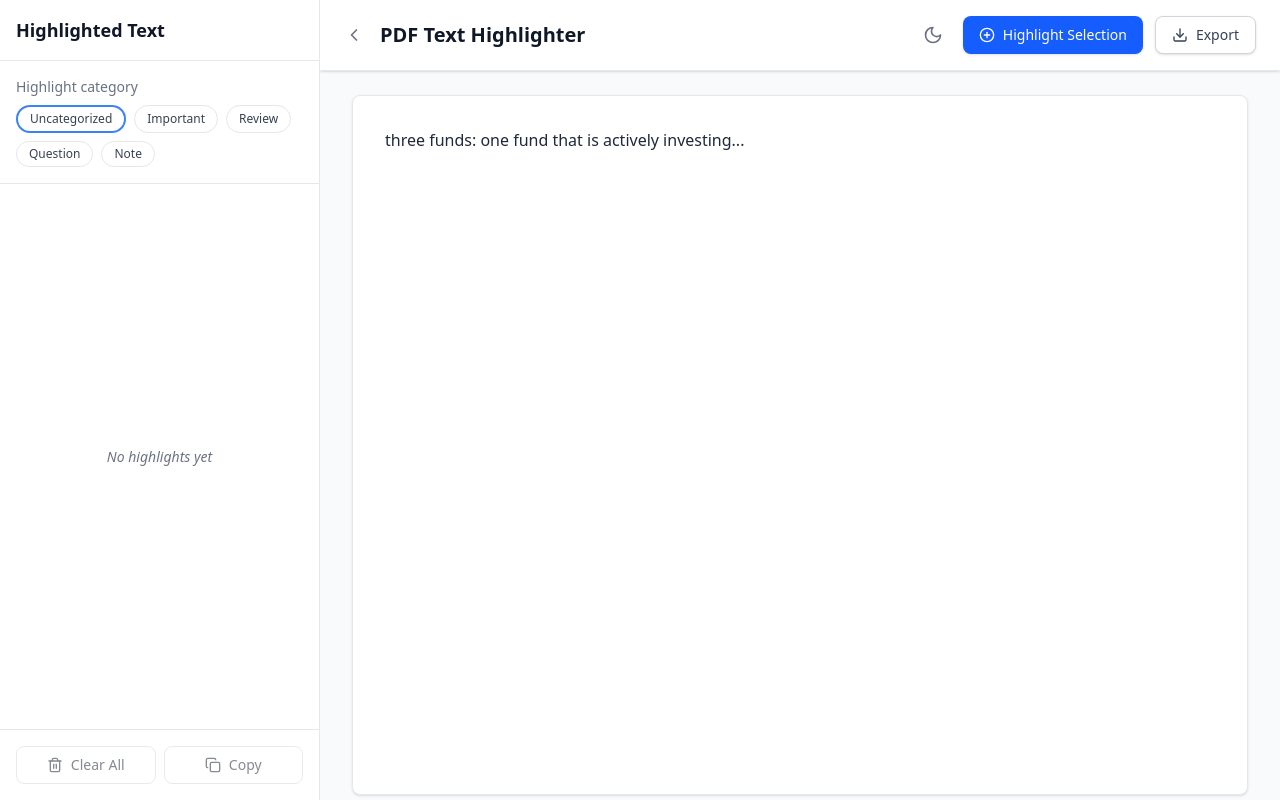
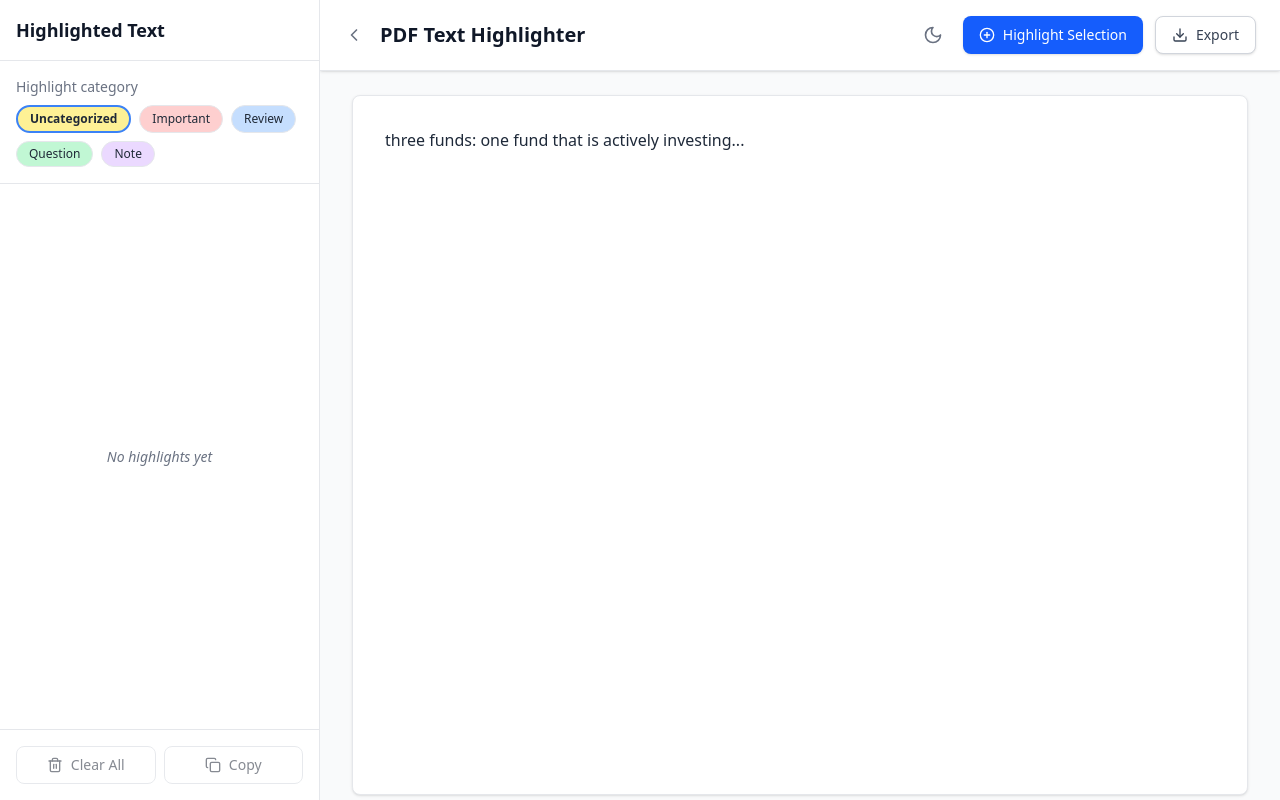
Before and after one commit to Rc0fficial/pdf-highlighter, a React (Vite) app: page / in a window 1280 px wide. Built offline with nearby package versions, Linux system fonts and the light colour scheme.

Commit message:
Fix: categories color fixed

```diff
--- a/src/components/PdfHighlighter.jsx
+++ b/src/components/PdfHighlighter.jsx
@@ -11,13 +11,43 @@ export function PdfHighlighter() {
   // Sample PDF text (replace with actual PDF rendering later)
   const sampleText = `three funds: one fund that is actively investing...`;
 
-  // Predefined categories with colors
+  // Define colors with actual CSS values instead of Tailwind classes
   const categories = [
-    { name: 'Uncategorized', color: 'bg-yellow-200/60', darkColor: 'bg-yellow-300/40' },
-    { name: 'Important', color: 'bg-red-200/60', darkColor: 'bg-red-300/40' },
-    { name: 'Review', color: 'bg-blue-200/60', darkColor: 'bg-blue-300/40' },
-    { name: 'Question', color: 'bg-green-200/60', darkColor: 'bg-green-300/40' },
-    { name: 'Note', color: 'bg-purple-200/60', darkColor: 'bg-purple-300/40' }
+    {
+      name: 'Uncategorized',
+      lightColor: 'rgba(254, 240, 138, 0.6)',
+      darkColor: 'rgba(253, 224, 71, 0.4)',
+      buttonColor: 'rgba(254, 240, 138, 0.9)',
+      darkButtonColor: 'rgba(253, 224, 71, 0.7)'
+    },
+    {
+      name: 'Important',
+      lightColor: 'rgba(254, 202, 202, 0.6)',
+      darkColor: 'rgba(252, 165, 165, 0.4)',
+      buttonColor: 'rgba(254, 202, 202, 0.9)',
+      darkButtonColor: 'rgba(252, 165, 165, 0.7)'
+    },
+    {
+      name: 'Review',
+      lightColor: 'rgba(191, 219, 254, 0.6)',
+      darkColor: 'rgba(147, 197, 253, 0.4)',
+      buttonColor: 'rgba(191, 219, 254, 0.9)',
+      darkButtonColor: 'rgba(147, 197, 253, 0.7)'
+    },
+    {
+      name: 'Question',
+      lightColor: 'rgba(187, 247, 208, 0.6)',
+      darkColor: 'rgba(134, 239, 172, 0.4)',
+      buttonColor: 'rgba(187, 247, 208, 0.9)',
+      darkButtonColor: 'rgba(134, 239, 172, 0.7)'
+    },
+    {
+      name: 'Note',
+      lightColor: 'rgba(233, 213, 255, 0.6)',
+      darkColor: 'rgba(216, 180, 254, 0.4)',
+      buttonColor: 'rgba(233, 213, 255, 0.9)',
+      darkButtonColor: 'rgba(216, 180, 254, 0.7)'
+    }
   ];
 
   const handleHighlight = () => {
@@ -40,7 +70,7 @@ export function PdfHighlighter() {
         height: rangeRect.height
       },
       category: currentCategory,
-      color: category.color,
+      lightColor: category.lightColor,
       darkColor: category.darkColor
     }]);
 
@@ -62,21 +92,25 @@ export function PdfHighlighter() {
     setHighlights(highlights.filter(highlight => highlight.id !== id));
   };
 
-  // Get appropriate color based on mode
-  const getCategoryColor = (category) => {
-    const foundCategory = categories.find(c => c.name === category);
-    return isDarkMode ? foundCategory.darkColor : foundCategory.color;
-  };
-
   // Get button style based on category
   const getCategoryButtonStyle = (categoryName) => {
     const category = categories.find(c => c.name === categoryName);
-    const baseColor = isDarkMode ? category.darkColor : category.color;
+    const isSelected = currentCategory === categoryName;
 
     return {
-      backgroundColor: isDarkMode ? 'rgba(50, 50, 50, 0.8)' : 'rgba(255, 255, 255, 0.8)',
-      border: currentCategory === categoryName ? '2px solid #3b82f6' : '1px solid #e5e7eb',
-      color: isDarkMode ? '#e5e7eb' : '#374151'
+      backgroundColor: isDarkMode ? category.darkButtonColor : category.buttonColor,
+      border: isSelected ? '2px solid #3b82f6' : '1px solid #e5e7eb',
+      color: isDarkMode ? '#1f2937' : '#1f2937',
+      fontWeight: isSelected ? '600' : '500'
+    };
+  };
+
+  // Get badge style in sidebar
+  const getCategoryBadgeStyle = (categoryName) => {
+    const category = categories.find(c => c.name === categoryName);
+    return {
+      backgroundColor: isDarkMode ? category.darkButtonColor : category.buttonColor,
+      color: '#1f2937'
     };
   };
 
@@ -115,10 +149,7 @@ export function PdfHighlighter() {
                   <div className="flex justify-between items-start mb-2">
                     <span
                       className="text-xs px-2 py-0.5 rounded-full"
-                      style={{
-                        backgroundColor: isDarkMode ? 'rgba(50, 50, 50, 0.8)' : 'rgba(255, 255, 255, 0.8)',
-                        border: `1px solid ${isDarkMode ? '#4b5563' : '#e5e7eb'}`
-                      }}
+                      style={getCategoryBadgeStyle(highlight.category)}
                     >
                       {highlight.category}
                     </span>
@@ -236,17 +267,7 @@ export function PdfHighlighter() {
                     width: `${highlight.position.width}px`,
                     height: `${highlight.position.height}px`,
                     zIndex: 1,
-                    backgroundColor: isDarkMode
-                      ? highlight.darkColor.replace('bg-', '').split('/')[0] === 'yellow-300' ? 'rgba(253, 224, 71, 0.4)'
-                      : highlight.darkColor.replace('bg-', '').split('/')[0] === 'red-300' ? 'rgba(252, 165, 165, 0.4)'
-                      : highlight.darkColor.replace('bg-', '').split('/')[0] === 'blue-300' ? 'rgba(147, 197, 253, 0.4)'
-                      : highlight.darkColor.replace('bg-', '').split('/')[0] === 'green-300' ? 'rgba(134, 239, 172, 0.4)'
-                      : 'rgba(216, 180, 254, 0.4)'
-                      : highlight.color.replace('bg-', '').split('/')[0] === 'yellow-200' ? 'rgba(254, 240, 138, 0.6)'
-                      : highlight.color.replace('bg-', '').split('/')[0] === 'red-200' ? 'rgba(254, 202, 202, 0.6)'
-                      : highlight.color.replace('bg-', '').split('/')[0] === 'blue-200' ? 'rgba(191, 219, 254, 0.6)'
-                      : highlight.color.replace('bg-', '').split('/')[0] === 'green-200' ? 'rgba(187, 247, 208, 0.6)'
-                      : 'rgba(233, 213, 255, 0.6)',
+                    backgroundColor: isDarkMode ? highlight.darkColor : highlight.lightColor,
                     mixBlendMode: isDarkMode ? 'screen' : 'multiply'
                   }}
                 />
```
